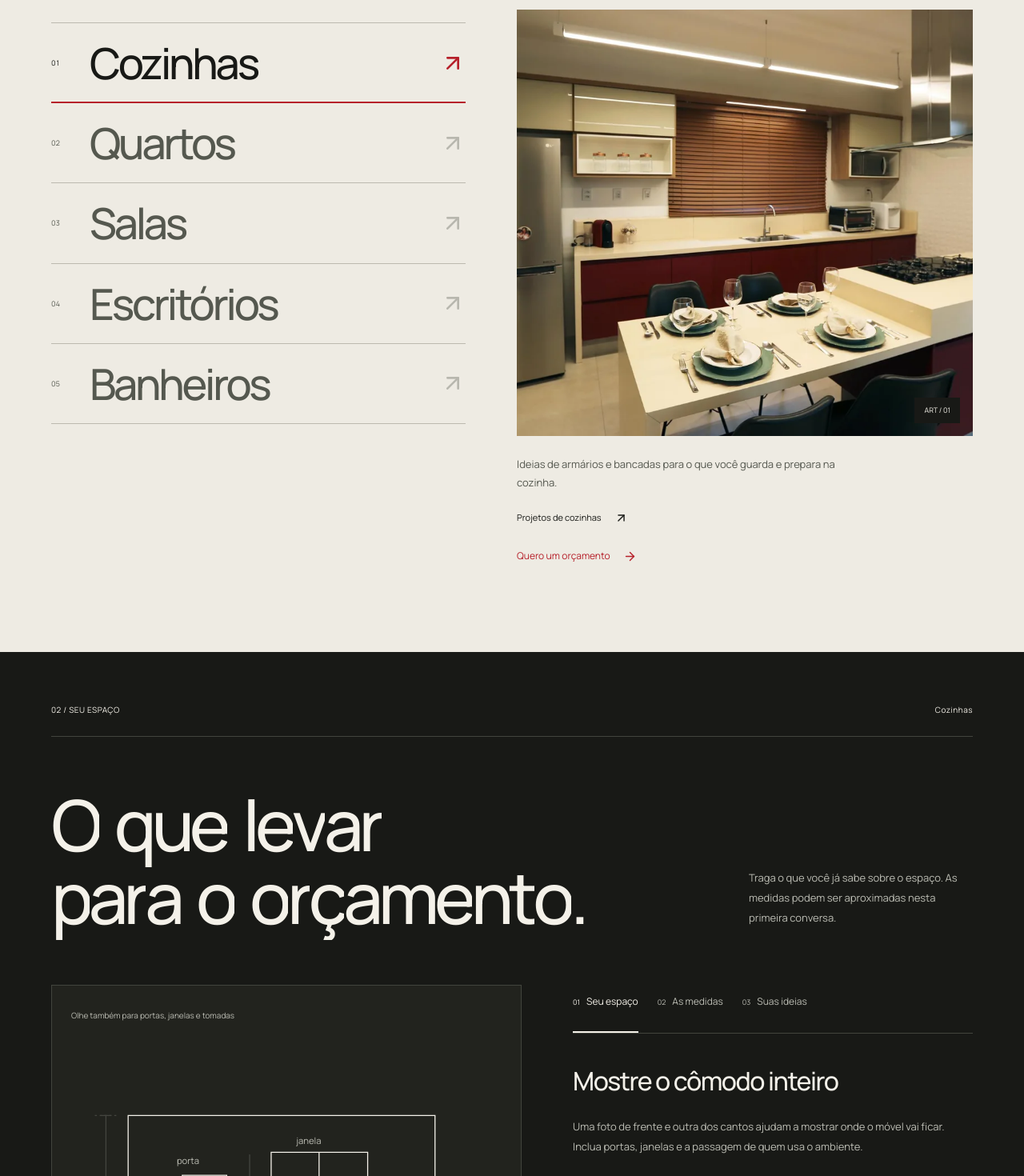
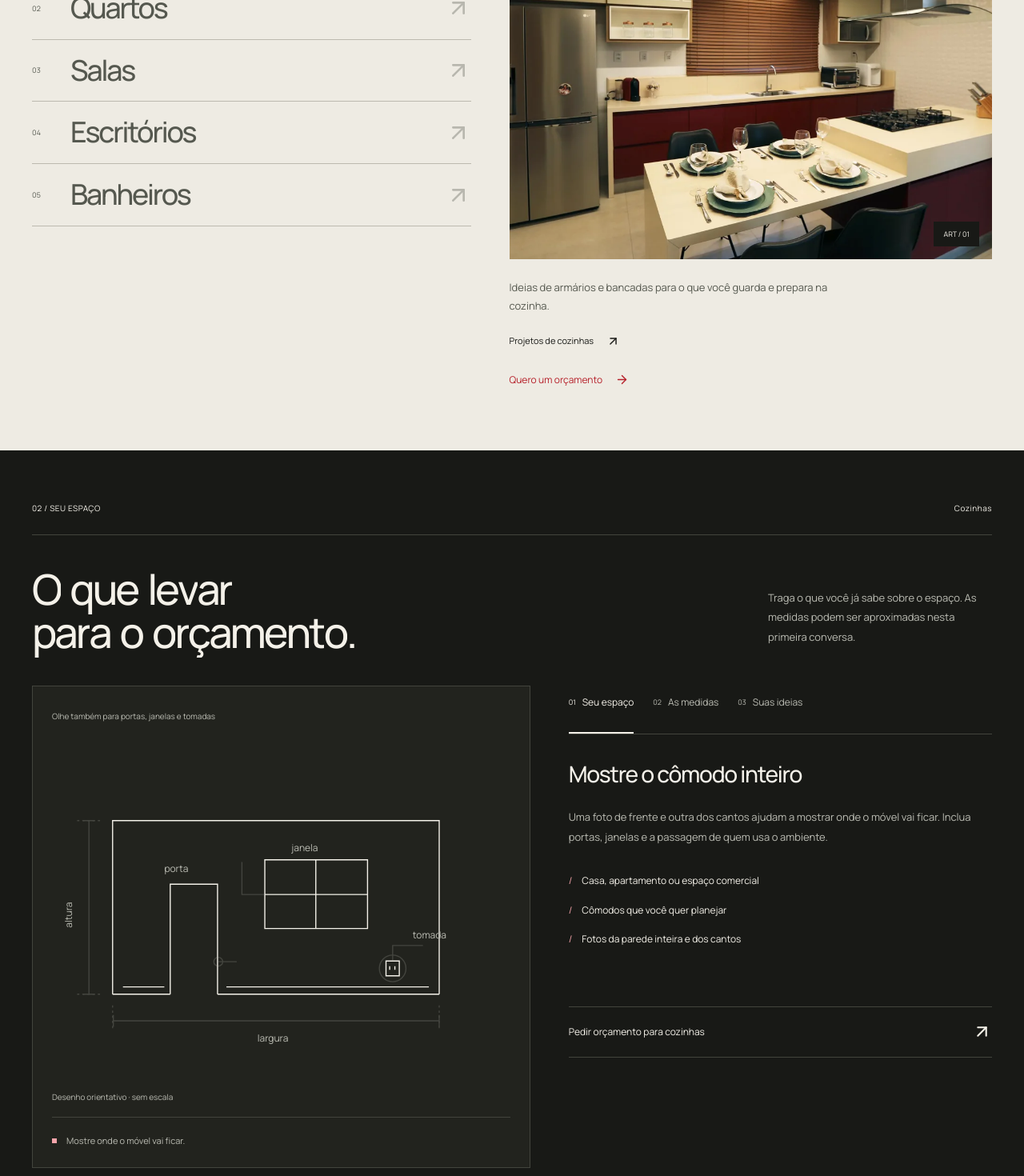
Before and after one commit to eaidavid/KF-PLANEJADOS, a React (Vite) app: page / in a window 1280 px wide. Shown: the part 1240-2710 px from the top of the page at 80% size. Built offline with nearby package versions, Linux system fonts and the light colour scheme.

Commit message:
Balance desktop scale and constrain large-screen composition

```diff
--- a/src/studio.css
+++ b/src/studio.css
@@ -9,6 +9,11 @@ html:has(.studio-home) {
   --studio-muted: #55584f;
   --studio-line: #bcb9af;
   --studio-brand: #b6202a;
+  --studio-content: 1200px;
+  --studio-gutter: max(32px, calc((100% - var(--studio-content)) / 2));
+  --studio-display: clamp(48px, 4.4vw, 68px);
+  --studio-display-compact: clamp(44px, 4.1vw, 64px);
+  --studio-display-action: clamp(64px, 6vw, 96px);
   background: var(--studio-paper);
   color: var(--studio-ink);
 }
@@ -72,7 +77,7 @@ html:has(.studio-home) {
 .environment-studio,
 .preparation-studio,
 .guide-studio {
-  padding: 64px 5vw 96px;
+  padding: 64px var(--studio-gutter);
 }
 .studio-section-label {
   display: flex;
@@ -98,15 +103,15 @@ html:has(.studio-home) {
 .preparation-heading {
   display: grid;
   grid-template-columns: minmax(0, 1fr) 300px;
-  gap: 64px;
+  gap: 48px;
   align-items: end;
-  margin: 64px 0;
+  margin: 40px 0;
 }
-.studio-home h2 {
+.studio-home :where(.environment-heading, .preparation-heading, .guide-studio, .studio-final) h2 {
   font-family: var(--font-body);
   font-weight: 500;
-  font-size: clamp(48px, 7.7vw, 124px);
-  letter-spacing: -0.07em;
+  font-size: var(--studio-display);
+  letter-spacing: -0.06em;
   line-height: 1.03;
 }
 .environment-heading p,
@@ -144,7 +149,7 @@ html:has(.studio-home) {
 .environment-composition {
   display: grid;
   grid-template-columns: minmax(0, 1fr) minmax(0, 1.1fr);
-  gap: 64px;
+  gap: 48px;
   align-items: start;
 }
 .environment-tabs {
@@ -156,7 +161,7 @@ html:has(.studio-home) {
   grid-template-columns: 28px minmax(0, 1fr) 32px;
   gap: 20px;
   align-items: center;
-  min-height: 100px;
+  min-height: 72px;
   width: 100%;
   padding: 16px 0;
   text-align: left;
@@ -173,7 +178,7 @@ html:has(.studio-home) {
   font-variant-numeric: tabular-nums;
 }
 .env-tab-label {
-  font-size: clamp(32px, 4.2vw, 68px);
+  font-size: clamp(28px, 2.8vw, 40px);
   font-weight: 500;
   line-height: 1.25;
   letter-spacing: -0.06em;
@@ -210,7 +215,7 @@ html:has(.studio-home) {
 }
 .environment-photo {
   width: 100%;
-  aspect-ratio: 1.07;
+  aspect-ratio: 1.35;
   object-fit: cover;
 }
 .environment-image-mark {
@@ -255,7 +260,7 @@ html:has(.studio-home) {
   grid-template-columns: minmax(0, 1fr) 280px;
 }
 .preparation-studio h2 {
-  font-size: clamp(48px, 6.9vw, 108px);
+  font-size: var(--studio-display-compact);
 }
 .preparation-heading p {
   color: var(--atlas-muted);
@@ -263,7 +268,7 @@ html:has(.studio-home) {
 .preparation-composition {
   display: grid;
   grid-template-columns: minmax(0, 1fr) minmax(0, 0.85fr);
-  gap: 64px;
+  gap: 48px;
   align-items: start;
 }
 .space-diagram {
@@ -351,11 +356,11 @@ html:has(.studio-home) {
   border-bottom-color: var(--atlas-text);
 }
 .preparation-panel {
-  min-height: 380px;
-  padding-top: 40px;
+  min-height: 340px;
+  padding-top: 32px;
 }
 .preparation-panel h3 {
-  font-size: clamp(25px, 2.5vw, 37px);
+  font-size: clamp(25px, 2.2vw, 32px);
   line-height: 1.24;
   font-weight: 500;
   letter-spacing: -0.045em;
@@ -424,7 +429,7 @@ html:has(.studio-home) {
 }
 .environment-question {
   border-top: 1px solid var(--atlas-line);
-  margin-top: 64px;
+  margin-top: 48px;
 }
 .environment-question > button {
   display: flex;
@@ -453,15 +458,15 @@ html:has(.studio-home) {
   color: var(--atlas-muted);
 }
 .guide-studio {
-  padding-bottom: 112px;
+  padding-bottom: 80px;
 }
 .guide-studio > h2 {
-  margin: 64px 0;
+  margin: 40px 0;
 }
 .guide-composition {
   display: grid;
   grid-template-columns: minmax(0, 1fr) minmax(0, 0.8fr);
-  gap: 80px;
+  gap: 48px;
 }
 .guide-feature-image {
   overflow: hidden;
@@ -486,7 +491,7 @@ html:has(.studio-home) {
   margin-top: 24px;
 }
 .guide-feature h3 {
-  font-size: clamp(28px, 3vw, 46px);
+  font-size: clamp(28px, 2.4vw, 36px);
   font-weight: 500;
   line-height: 1.22;
   letter-spacing: -0.05em;
@@ -517,7 +522,7 @@ html:has(.studio-home) {
   padding-top: 6px;
 }
 .guide-index h3 {
-  font-size: clamp(22px, 2.3vw, 34px);
+  font-size: clamp(22px, 1.8vw, 28px);
   font-weight: 500;
   letter-spacing: -0.035em;
   line-height: 1.35;
@@ -527,14 +532,14 @@ html:has(.studio-home) {
   color: var(--studio-brand);
 }
 .studio-final {
-  padding: 48px 5vw 64px;
+  padding: 48px var(--studio-gutter);
   background: var(--studio-brand);
   color: var(--atlas-text);
 }
 .studio-final > span {
   display: block;
   font-size: 10px;
-  margin-bottom: 64px;
+  margin-bottom: 40px;
 }
 .studio-final > a {
   display: flex;
@@ -545,11 +550,11 @@ html:has(.studio-home) {
   border-bottom: 1px solid #e68c9273;
 }
 .studio-final h2 {
-  font-size: clamp(64px, 11vw, 180px);
+  font-size: var(--studio-display-action);
 }
 .studio-final > a > svg {
   flex-shrink: 0;
-  width: clamp(56px, 9vw, 140px);
+  width: clamp(48px, 5vw, 72px);
   height: auto;
   margin-bottom: 12px;
 }
@@ -569,13 +574,19 @@ html:has(.studio-home) {
 .studio-home .footer-top > p {
   font-size: 24px;
 }
-@media (min-width: 1700px) {
-  .environment-studio,
-  .preparation-studio,
-  .guide-studio,
-  .studio-final {
-    padding-left: max(5vw, calc((100vw - 1700px) / 2));
-    padding-right: max(5vw, calc((100vw - 1700px) / 2));
+@media (min-width: 761px) {
+  .studio-home .atlas-home {
+    height: min(calc(100svh - 56px), 760px);
+    min-height: 560px;
+  }
+  .studio-home .atlas-stage {
+    width: min(calc(100% - 48px), 1440px);
+    margin: 16px auto 0;
+  }
+  .studio-home .atlas-header,
+  .studio-home .atlas-caption {
+    padding-left: max(32px, calc((100% - 1440px) / 2));
+    padding-right: max(32px, calc((100% - 1440px) / 2));
   }
 }
 @media (max-width: 1100px) {
@@ -584,15 +595,15 @@ html:has(.studio-home) {
     gap: 40px;
     grid-template-columns: minmax(0, 1fr) 240px;
   }
-  .studio-home h2 {
-    font-size: clamp(48px, 7.5vw, 88px);
+  .studio-home :where(.environment-heading, .preparation-heading, .guide-studio, .studio-final) h2 {
+    font-size: clamp(44px, 4.8vw, 56px);
   }
   .environment-composition,
   .preparation-composition {
     gap: 40px;
   }
   .environment-tabs > button {
-    min-height: 85px;
+    min-height: 72px;
     gap: 12px;
     grid-template-columns: 20px minmax(0, 1fr) 26px;
   }
@@ -606,7 +617,7 @@ html:has(.studio-home) {
     font-size: 10px;
   }
   .preparation-panel {
-    min-height: 420px;
+    min-height: 380px;
   }
   .guide-composition {
     gap: 48px;
@@ -615,7 +626,7 @@ html:has(.studio-home) {
     gap: 16px;
   }
   .studio-final h2 {
-    font-size: 11vw;
+    font-size: clamp(56px, 6.5vw, 72px);
   }
 }
 @media (max-width: 760px) {
@@ -647,7 +658,7 @@ html:has(.studio-home) {
     display: block;
     margin: 40px 0 32px;
   }
-  .studio-home h2 {
+  .studio-home :where(.environment-heading, .preparation-heading, .guide-studio, .studio-final) h2 {
     font-size: clamp(40px, 10.5vw, 76px);
     line-height: 1.08;
     letter-spacing: -0.06em;
@@ -839,7 +850,7 @@ html:has(.studio-home) {
     padding-left: 20px;
     padding-right: 20px;
   }
-  .studio-home h2 {
+  .studio-home :where(.environment-heading, .preparation-heading, .guide-studio, .studio-final) h2 {
     font-size: 38px;
   }
   .environment-tabs {
```
Also changed, not shown: scripts/studio-qa.mjs (+13 -7 lines), 2 other files (tests, documents, lock files or other folders).
